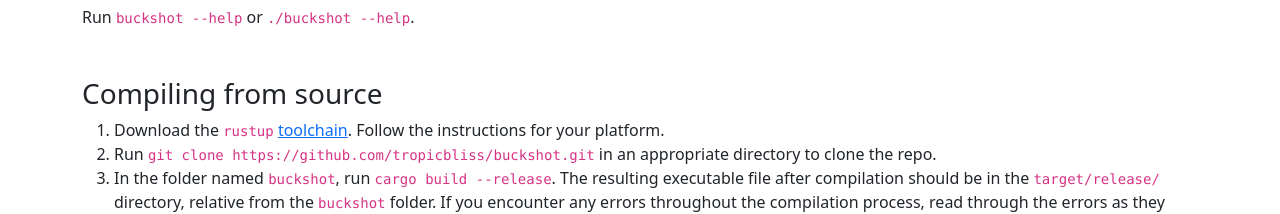
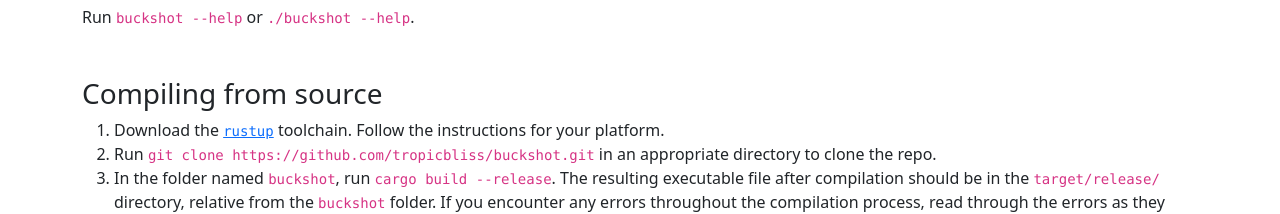
Before and after one commit to tropicbliss/buckshotweb, a website built with Parcel: page index.html in a window 1280 px wide. Shown: the part 1697-1911 px from the top of the page. Built offline with nearby package versions, Linux system fonts and the light colour scheme.

Commit message:
Improve readibility

```diff
--- a/index.html
+++ b/index.html
@@ -131,7 +131,7 @@
         <div class="container">
             <h2 class="fs-3">Compiling from source</h2>
             <ol>
-                <li>Download the <code>rustup</code> <a rel="noopener" href="https://rustup.rs/" target="_blank">toolchain</a>. Follow the instructions for your platform.</li>
+                <li>Download the <code><a rel="noopener" href="https://rustup.rs/" target="_blank">rustup</a></code> toolchain. Follow the instructions for your platform.</li>
                 <li>Run <code>git clone https://github.com/tropicbliss/buckshot.git</code> in an appropriate directory to clone the repo.</li>
                 <li>In the folder named <code>buckshot</code>, run <code>cargo build --release</code>. The resulting executable file after compilation should be in the <code>target/release/</code> directory, relative from the <code>buckshot</code> folder. If you encounter any errors throughout the compilation process, read through the errors as they generally tell you exactly what to do. Typically, when compiling for Linux, you'll need <code>build-essential</code>.</li>
             </ol>
```
